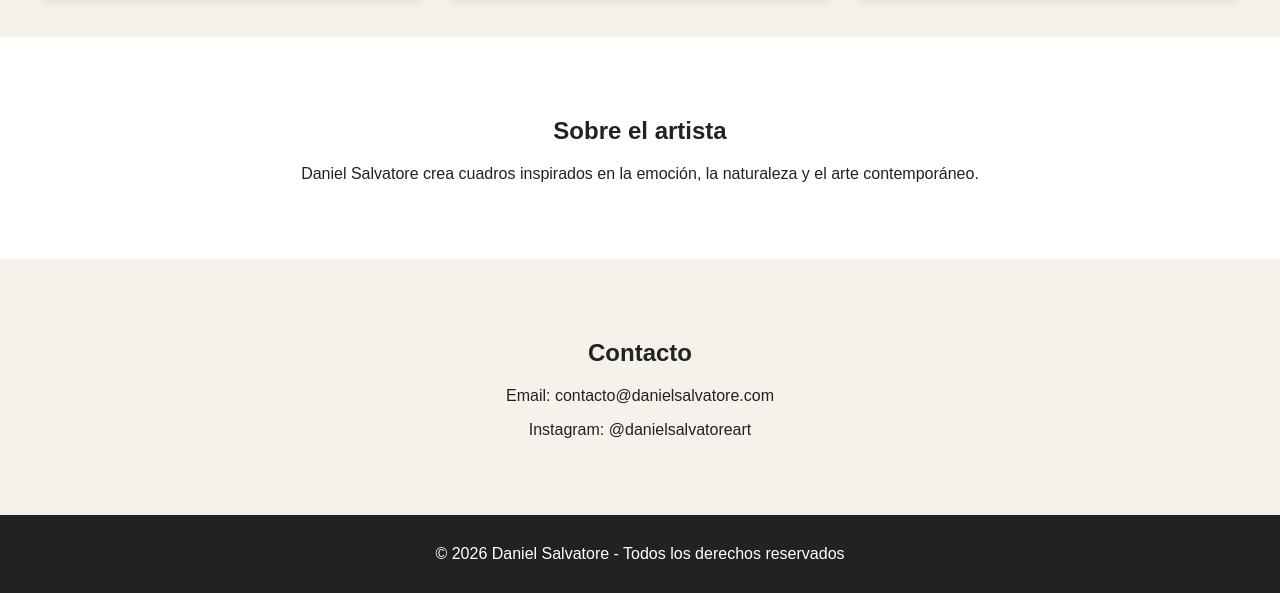
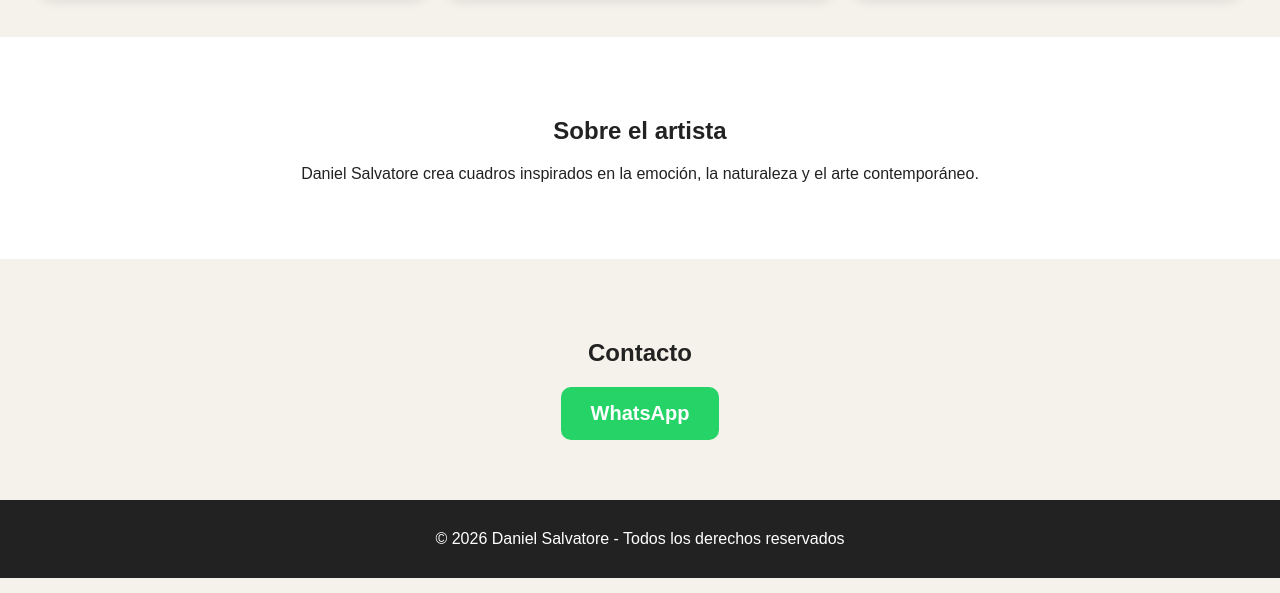
Before and after one commit to franciscorivelli1-oss/danielsalvatore, a plain HTML site: page index.html in a window 1280 px wide. Shown: the part 992-1585 px from the top of the page. Drawn offline with Linux system fonts and the light colour scheme.

Commit message:
Add WhatsApp contact link in contact section
Added a WhatsApp contact link to the contact section.

```diff
--- a/index.html
+++ b/index.html
@@ -125,8 +125,21 @@ footer{
 
 <section class="contact">
     <h2>Contacto</h2>
-    <p>Email: contacto@danielsalvatore.com</p>
-    <p>Instagram: @danielsalvatoreart</p>
+
+    <a href="https://wa.me/393500779026" target="_blank"
+    style="
+        display:inline-block;
+        padding:15px 30px;
+        background:#25D366;
+        color:white;
+        text-decoration:none;
+        border-radius:10px;
+        font-size:20px;
+        font-weight:bold;
+    ">
+        WhatsApp
+    </a>
+</section>
 </section>
 
 <footer>
```
